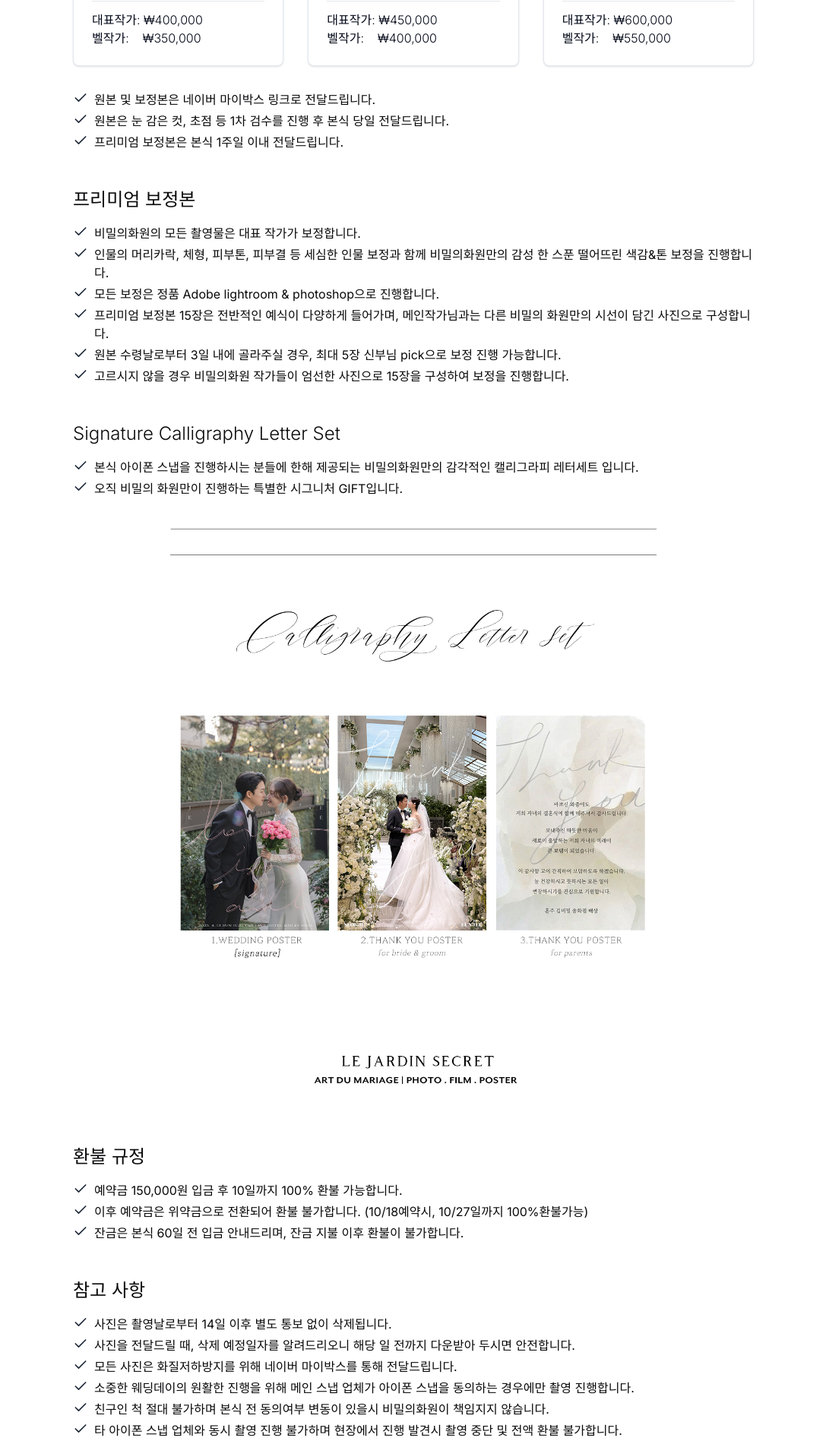
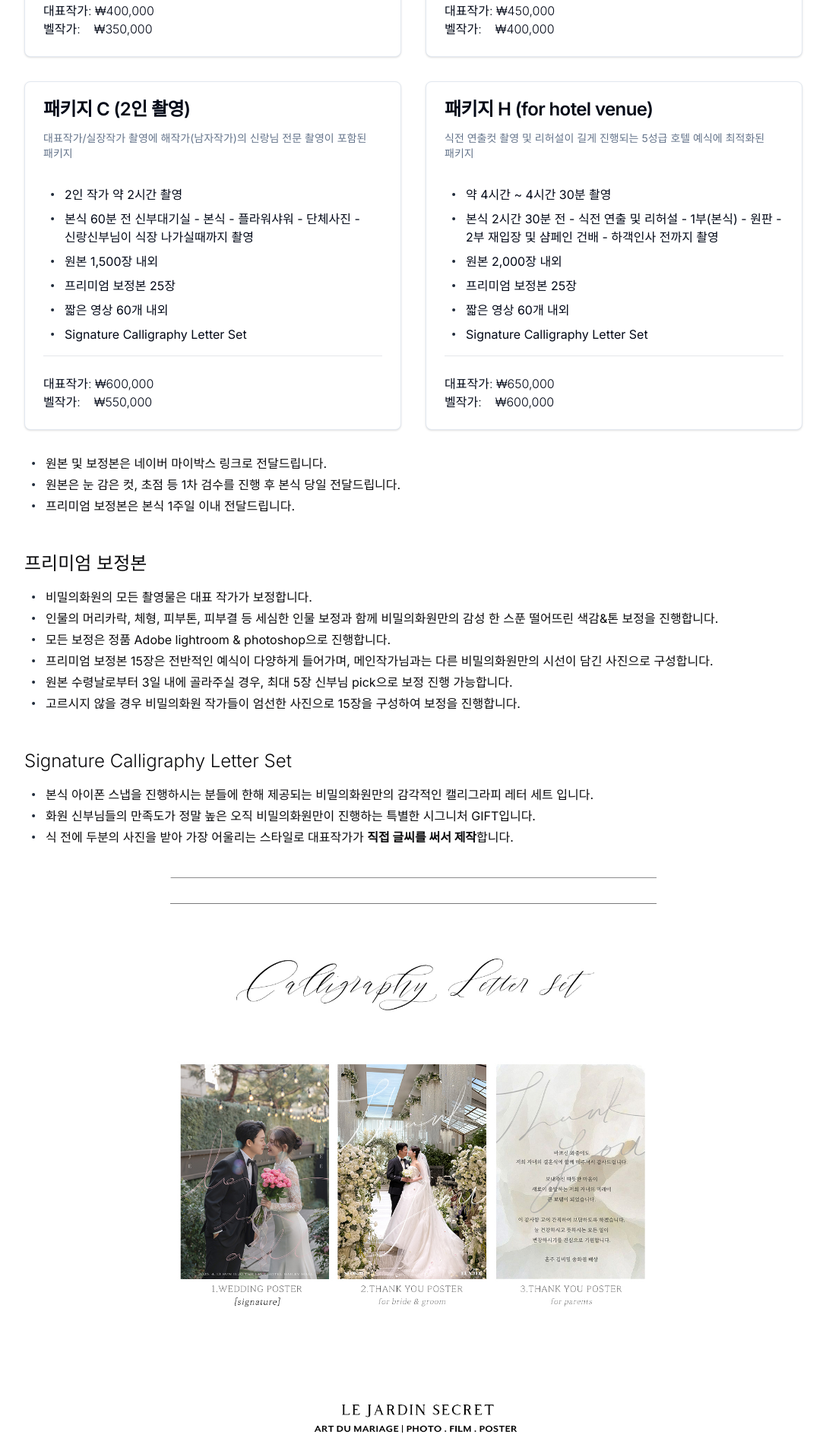
Before and after one commit to shshhan/lejardinsecret-portfolio, a Next.js app: page /packages in a window 1280 px wide. Shown: the part 580-2481 px from the top of the page at 76% size, without its empty margins (96-1183 px from the left). Built offline with nearby package versions, Linux system fonts and the light colour scheme.

Commit message:
edit package page layout & content

```diff
--- a/src/app/packages/page.tsx
+++ b/src/app/packages/page.tsx
@@ -3,7 +3,7 @@
 import { useEffect } from "react"
 import { motion } from "framer-motion"
 import { Card, CardContent, CardDescription, CardHeader, CardTitle } from "@/components/ui/card"
-import { Check } from "lucide-react"
+import {Check, Dot} from "lucide-react"
 import { useMenu } from "@/context/menu-context"
 import Image from "next/image"
 
@@ -17,12 +17,13 @@ export default function PackagesPage() {
 
   const packages = [
     {
-      title: "상품 A",
+      title: "패키지 A",
       headPrice: "₩400,000",
       bellPrice: "₩350,000",
-      description: "본식 60분 전 신부대기실 ~ 본식 ~ 신랑신부님이 식장 나가실때까지 촬영",
+      description: "대부분의 예식에 가장 최적화된 패키지",
       features: [
         "약 2시간 촬영",
+        "본식 60분 전 신부대기실 - 본식 - 플라워샤워 - 단체사진 - 신랑신부님이 식장 나가실때까지 촬영",
         "원본 1,000장 내외",
         "프리미엄 보정본 15장",
         "짧은 영상 30개 내외",
@@ -30,12 +31,13 @@ export default function PackagesPage() {
       ],
     },
     {
-      title: "상품 B",
+      title: "패키지 B",
       headPrice: "₩450,000",
       bellPrice: "₩400,000",
-      description: "본식 60분 전 신부대기실 ~ 본식 ~ 2부 재입장 및 하객인사 전까지 촬영",
+      description: "2부 재입장 후 케이크 컷팅 및 샴페인 건배를 진행하는 예식에 최적화된 패키지",
       features: [
         "약 2시간 30분 ~ 3시간 촬영",
+        "본식 60분 전 신부대기실 - 본식 - 2부 재 입장 및 샴페인 건배 - 하객인사 전까지 촬영",
         "원본 1,300장 내외",
         "프리미엄 보정본 20장",
         "짧은 영상 50개 내외",
@@ -43,17 +45,31 @@ export default function PackagesPage() {
       ],
     },
     {
-      title: "상품 C (2인 촬영)",
+      title: "패키지 C (2인 촬영)",
       headPrice: "₩600,000",
       bellPrice: "₩550,000",
-      description: "본식 60분 전 신부대기실 ~ 본식 ~ 신랑신부님이 식장 나가실때까지 촬영",
+      description: "대표작가/실장작가 촬영에 해작가(남자작가)의 신랑님 전문 촬영이 포함된 패키지",
       features: [
         "2인 작가 약 2시간 촬영",
+        "본식 60분 전 신부대기실 - 본식 - 플라워샤워 - 단체사진 - 신랑신부님이 식장 나가실때까지 촬영",
         "원본 1,500장 내외",
         "프리미엄 보정본 25장",
         "짧은 영상 60개 내외",
         "Signature Calligraphy Letter Set",
-        "남자작가(해작가)는 신랑님을 위주로 촬영"
+      ],
+    },
+    {
+      title: "패키지 H (for hotel venue)",
+      headPrice: "₩650,000",
+      bellPrice: "₩600,000",
+      description: "식전 연출컷 촬영 및 리허설이 길게 진행되는 5성급 호텔 예식에 최적화된 패키지",
+      features: [
+        "약 4시간 ~ 4시간 30분 촬영",
+        "본식 2시간 30분 전 - 식전 연출 및 리허설 - 1부(본식) - 원판 - 2부 재입장 및 샴페인 건배 - 하객인사 전까지 촬영",
+        "원본 2,000장 내외",
+        "프리미엄 보정본 25장",
+        "짧은 영상 60개 내외",
+        "Signature Calligraphy Letter Set",
       ],
     },
   ]
@@ -62,14 +78,14 @@ export default function PackagesPage() {
     <main className="min-h-screen">
       <div className="container mx-auto px-4 pt-24 pb-16">
         <motion.div
-          className="max-w-4xl mx-auto"
+          className="max-w-5xl mx-auto"
           initial={{ opacity: 0, y: 20 }}
           animate={{ opacity: 1, y: 0 }}
           transition={{ duration: 0.5 }}
         >
           <h1 className="text-3xl font-light mb-16 text-center">PACKAGES</h1>
 
-          <div className="mb-8 grid grid-cols-1 md:grid-cols-2 lg:grid-cols-3 gap-8">
+          <div className="mb-8 grid grid-cols-1 md:grid-cols-2 gap-8">
             {packages.map((pkg, index) => (
               <motion.div
                 key={pkg.title}
@@ -77,23 +93,23 @@ export default function PackagesPage() {
                 animate={{ opacity: 1, y: 0 }}
                 transition={{ delay: index * 0.1, duration: 0.5 }}
               >
-                <Card className="h-full flex flex-col">
+                <Card className="h-full flex flex-col hover:shadow-md transition-shadow duration-300">
                   <CardHeader>
                     <CardTitle className="mb-4">{pkg.title}</CardTitle>
-                    <CardDescription>{pkg.description}</CardDescription>
+                    <CardDescription className="break-keep hyphens-auto">{pkg.description}</CardDescription>
                   </CardHeader>
-                  <CardContent className="flex-grow pt-2 flex flex-col">
+                  <CardContent className="flex-grow pt-2 flex flex-col space-y-4">
                     <ul className="space-y-2 mb-auto">
                       {pkg.features.map((feature, i) => (
                         <li key={i} className="flex items-start">
-                          <Check className="h-5 w-5 text-green-500 mr-2 flex-shrink-0" />
-                          <span>{feature}</span>
+                          <Dot className="h-6 w-6 text-gray-800 mr-1 flex-shrink-0" />
+                          <span className="break-keep hyphens-auto">{feature}</span>
                         </li>
                       ))}
                     </ul>
                     <div className="mt-4 pt-3 border-t border-gray-200">
                       <div className="text-large font-light">
-                        <div>대표작가: {pkg.headPrice}</div>
+                        <div className="mt-3">대표작가: {pkg.headPrice}</div>
                         <div>벨작가:&nbsp;&nbsp;&nbsp; {pkg.bellPrice}</div>
                       </div>
                     </div>
@@ -105,15 +121,15 @@ export default function PackagesPage() {
 
           <div className="text-left mb-12">
             <p className="mb-1 flex items-start">
-              <Check className="h-5 w-5 text-gray-800 mr-2 flex-shrink-0" />
+              <Dot className="h-6 w-6 text-gray-800 mr-1 flex-shrink-0" />
               <span>원본 및 보정본은 네이버 마이박스 링크로 전달드립니다.</span>
             </p>
             <p className="mb-1 flex items-start">
-              <Check className="h-5 w-5 text-gray-800 mr-2 flex-shrink-0" />
+              <Dot className="h-6 w-6 text-gray-800 mr-1 flex-shrink-0" />
               <span>원본은 눈 감은 컷, 초점 등 1차 검수를 진행 후 본식 당일 전달드립니다.</span>
             </p>
             <p className="mb-1 flex items-start">
-              <Check className="h-5 w-5 text-gray-800 mr-2 flex-shrink-0" />
+              <Dot className="h-6 w-6 text-gray-800 mr-1 flex-shrink-0" />
               <span>프리미엄 보정본은 본식 1주일 이내 전달드립니다.</span>
             </p>
           </div>
@@ -121,27 +137,27 @@ export default function PackagesPage() {
           <div className="mb-12 text-left">
             <h2 className="text-2xl font-light mb-4">프리미엄 보정본</h2>
             <p className="mb-1 flex items-start">
-              <Check className="h-5 w-5 text-gray-800 mr-2 flex-shrink-0" />
+              <Dot className="h-6 w-6 text-gray-800 mr-1 flex-shrink-0" />
               <span>비밀의화원의 모든 촬영물은 대표 작가가 보정합니다.</span>
             </p>
             <p className="mb-1 flex items-start">
-              <Check className="h-5 w-5 text-gray-800 mr-2 flex-shrink-0" />
+              <Dot className="h-6 w-6 text-gray-800 mr-1 flex-shrink-0" />
               <span>인물의 머리카락, 체형, 피부톤, 피부결 등 세심한 인물 보정과 함께 비밀의화원만의 감성 한 스푼 떨어뜨린 색감&톤 보정을 진행합니다.</span>
             </p>
             <p className="mb-1 flex items-start">
-              <Check className="h-5 w-5 text-gray-800 mr-2 flex-shrink-0" />
+              <Dot className="h-6 w-6 text-gray-800 mr-1 flex-shrink-0" />
               <span>모든 보정은 정품 Adobe lightroom & photoshop으로 진행합니다.</span>
             </p>
             <p className="mb-1 flex items-start">
-              <Check className="h-5 w-5 text-gray-800 mr-2 flex-shrink-0" />
-              <span>프리미엄 보정본 15장은 전반적인 예식이 다양하게 들어가며, 메인작가님과는 다른 비밀의 화원만의 시선이 담긴 사진으로 구성합니다.</span>
+              <Dot className="h-6 w-6 text-gray-800 mr-1 flex-shrink-0" />
+              <span>프리미엄 보정본 15장은 전반적인 예식이 다양하게 들어가며, 메인작가님과는 다른 비밀의화원만의 시선이 담긴 사진으로 구성합니다.</span>
             </p>
             <p className="mb-1 flex items-start">
-              <Check className="h-5 w-5 text-gray-800 mr-2 flex-shrink-0" />
+              <Dot className="h-6 w-6 text-gray-800 mr-1 flex-shrink-0" />
               <span>원본 수령날로부터 3일 내에 골라주실 경우, 최대 5장 신부님 pick으로 보정 진행 가능합니다.</span>
             </p>
             <p className="mb-1 flex items-start">
-              <Check className="h-5 w-5 text-gray-800 mr-2 flex-shrink-0" />
+              <Dot className="h-6 w-6 text-gray-800 mr-1 flex-shrink-0" />
               <span>고르시지 않을 경우 비밀의화원 작가들이 엄선한 사진으로 15장을 구성하여 보정을 진행합니다.</span>
             </p>
           </div>
@@ -149,17 +165,21 @@ export default function PackagesPage() {
           <div className="mb-12 text-left">
             <h2 className="text-2xl font-light mb-4">Signature Calligraphy Letter Set</h2>
             <p className="mb-1 flex items-start">
-              <Check className="h-5 w-5 text-gray-800 mr-2 flex-shrink-0" />
-              <span>본식 아이폰 스냅을 진행하시는 분들에 한해 제공되는 비밀의화원만의 감각적인 캘리그라피 레터세트 입니다.</span>
+              <Dot className="h-6 w-6 text-gray-800 mr-1 flex-shrink-0" />
+              <span>본식 아이폰 스냅을 진행하시는 분들에 한해 제공되는 비밀의화원만의 감각적인 캘리그라피 레터 세트 입니다.</span>
             </p>
             <p className="mb-1 flex items-start">
-              <Check className="h-5 w-5 text-gray-800 mr-2 flex-shrink-0" />
-              <span>오직 비밀의 화원만이 진행하는 특별한 시그니처 GIFT입니다.</span>
+              <Dot className="h-6 w-6 text-gray-800 mr-1 flex-shrink-0" />
+              <span>화원 신부님들의 만족도가 정말 높은 오직 비밀의화원만이 진행하는 특별한 시그니처 GIFT입니다.</span>
+            </p>
+            <p className="mb-1 flex items-start">
+              <Dot className="h-6 w-6 text-gray-800 mr-1 flex-shrink-0" />
+              <span>식 전에 두분의 사진을 받아 가장 어울리는 스타일로 대표작가가 <b>직접 글씨를 써서 제작</b>합니다.</span>
             </p>
             <div className="relative w-full h-[800px]">
               <Image
                 src="/packages/signature-calligraphy-letter-set.jpg"
-                alt="비밀의 화원 캘리그래피"
+                alt="비밀의화원 캘리그래피"
                 fill
                 sizes="(max-width: 768px) 100vw, 100vw"
                 className="object-contain"
@@ -171,15 +191,15 @@ export default function PackagesPage() {
           <div className="mb-12 text-left">
             <h2 className="text-2xl font-light mb-4">환불 규정</h2>
             <p className="mb-1 flex items-start">
-              <Check className="h-5 w-5 text-gray-800 mr-2 flex-shrink-0" />
+              <Dot className="h-6 w-6 text-gray-800 mr-1 flex-shrink-0" />
               <span>예약금 150,000원 입금 후 10일까지 100% 환불 가능합니다.</span>
             </p>
             <p className="mb-1 flex items-start">
-              <Check className="h-5 w-5 text-gray-800 mr-2 flex-shrink-0" />
+              <Dot className="h-6 w-6 text-gray-800 mr-1 flex-shrink-0" />
               <span>이후 예약금은 위약금으로 전환되어 환불 불가합니다. (10/18예약시, 10/27일까지 100%환불가능)</span>
             </p>
             <p className="mb-1 flex items-start">
-              <Check className="h-5 w-5 text-gray-800 mr-2 flex-shrink-0" />
+              <Dot className="h-6 w-6 text-gray-800 mr-1 flex-shrink-0" />
               <span>잔금은 본식 60일 전 입금 안내드리며, 잔금 지불 이후 환불이 불가합니다.</span>
             </p>
           </div>
@@ -187,31 +207,31 @@ export default function PackagesPage() {
           <div className="mb-12 text-left">
             <h2 className="text-2xl font-light mb-4">참고 사항</h2>
             <p className="mb-1 flex items-start">
-              <Check className="h-5 w-5 text-gray-800 mr-2 flex-shrink-0" />
+              <Dot className="h-6 w-6 text-gray-800 mr-1 flex-shrink-0" />
               <span>사진은 촬영날로부터 14일 이후 별도 통보 없이 삭제됩니다.</span>
             </p>
             <p className="mb-1 flex items-start">
-              <Check className="h-5 w-5 text-gray-800 mr-2 flex-shrink-0" />
+              <Dot className="h-6 w-6 text-gray-800 mr-1 flex-shrink-0" />
               <span>사진을 전달드릴 때, 삭제 예정일자를 알려드리오니 해당 일 전까지 다운받아 두시면 안전합니다.</span>
             </p>
             <p className="mb-1 flex items-start">
-              <Check className="h-5 w-5 text-gray-800 mr-2 flex-shrink-0" />
+              <Dot className="h-6 w-6 text-gray-800 mr-1 flex-shrink-0" />
               <span>모든 사진은 화질저하방지를 위해 네이버 마이박스를 통해 전달드립니다.</span>
             </p>
             <p className="mb-1 flex items-start">
-              <Check className="h-5 w-5 text-gray-800 mr-2 flex-shrink-0" />
+              <Dot className="h-6 w-6 text-gray-800 mr-1 flex-shrink-0" />
               <span>소중한 웨딩데이의 원활한 진행을 위해 메인 스냅 업체가 아이폰 스냅을 동의하는 경우에만 촬영 진행합니다.</span>
             </p>
             <p className="mb-1 flex items-start">
-              <Check className="h-5 w-5 text-gray-800 mr-2 flex-shrink-0" />
+              <Dot className="h-6 w-6 text-gray-800 mr-1 flex-shrink-0" />
               <span>친구인 척 절대 불가하며 본식 전 동의여부 변동이 있을시 비밀의화원이 책임지지 않습니다.</span>
             </p>
             <p className="mb-1 flex items-start">
-              <Check className="h-5 w-5 text-gray-800 mr-2 flex-shrink-0" />
+              <Dot className="h-6 w-6 text-gray-800 mr-1 flex-shrink-0" />
               <span>타 아이폰 스냅 업체와 동시 촬영 진행 불가하며 현장에서 진행 발견시 촬영 중단 및 전액 환불 불가합니다.</span>
             </p>
             <p className="mb-1 flex items-start">
-              <Check className="h-5 w-5 text-gray-800 mr-2 flex-shrink-0" />
+              <Dot className="h-6 w-6 text-gray-800 mr-1 flex-shrink-0" />
               <span>촬영 일자 변경은 1회 가능하며, 변경 요청일에 예약이 있는 경우는 변경 불가합니다. (타인 양도 불가)</span>
             </p>
           </div>
```
